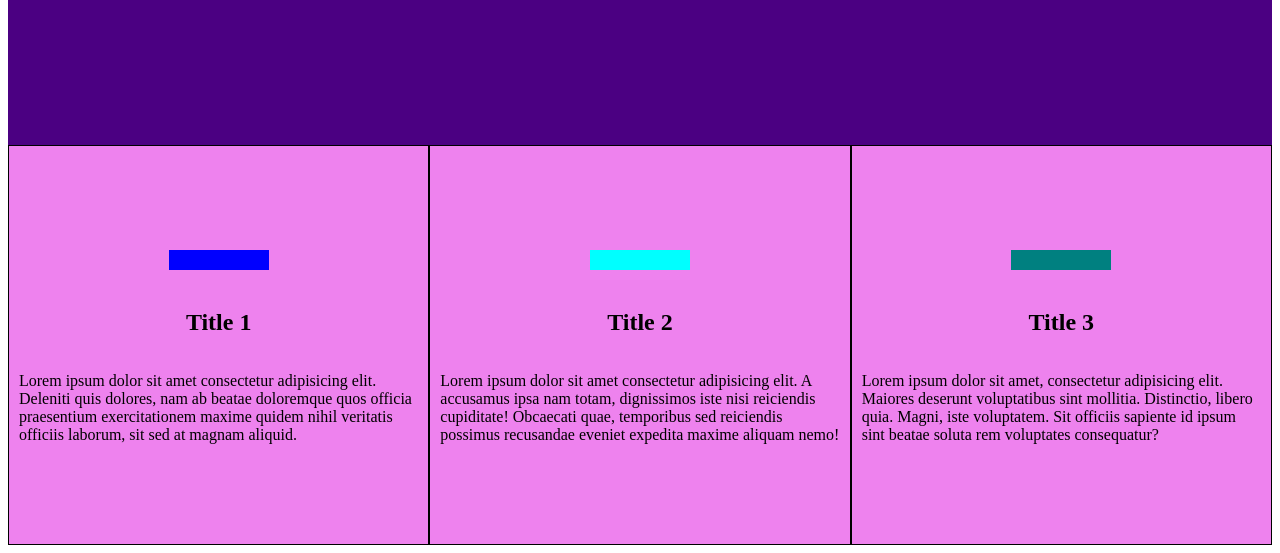
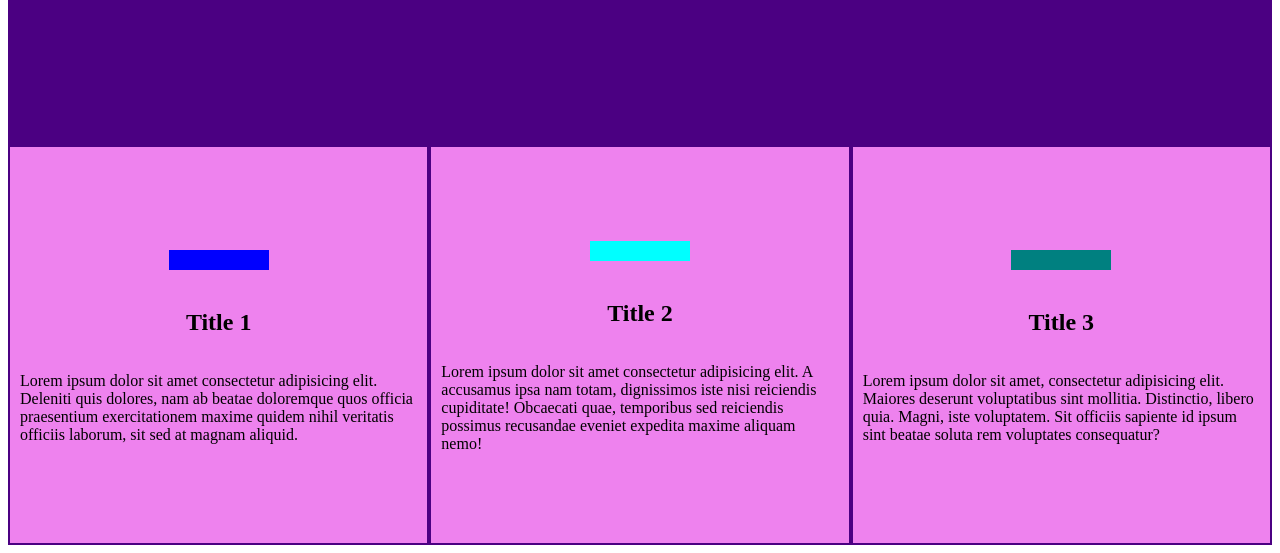
Before and after one commit to RyanPearson51/first-responsive-website, a plain HTML site: page index.html in a window 1280 px wide. Shown: the part 263-816 px from the top of the page. Drawn offline with Linux system fonts and the light colour scheme.

Commit message:
changed border coloring

```diff
--- a/style.css
+++ b/style.css
@@ -33,7 +33,7 @@ header{
     justify-content: center;
     align-items: center;
     color: black;
-    border: 1px solid black;
+    border: 2px solid indigo;
     padding: 10px;
 }
 
@@ -53,7 +53,7 @@ header{
     justify-content: center;
     align-items: center;
     color: black;
-    border: 1px solid black;
+    border: 2px solid indigo;
     padding: 10px;
 }
 
@@ -73,7 +73,7 @@ header{
     justify-content: center;
     align-items: center;
     color: black;
-    border: 1px solid black;
+    border: 2px solid indigo;
     padding: 10px;
 }
 
```
